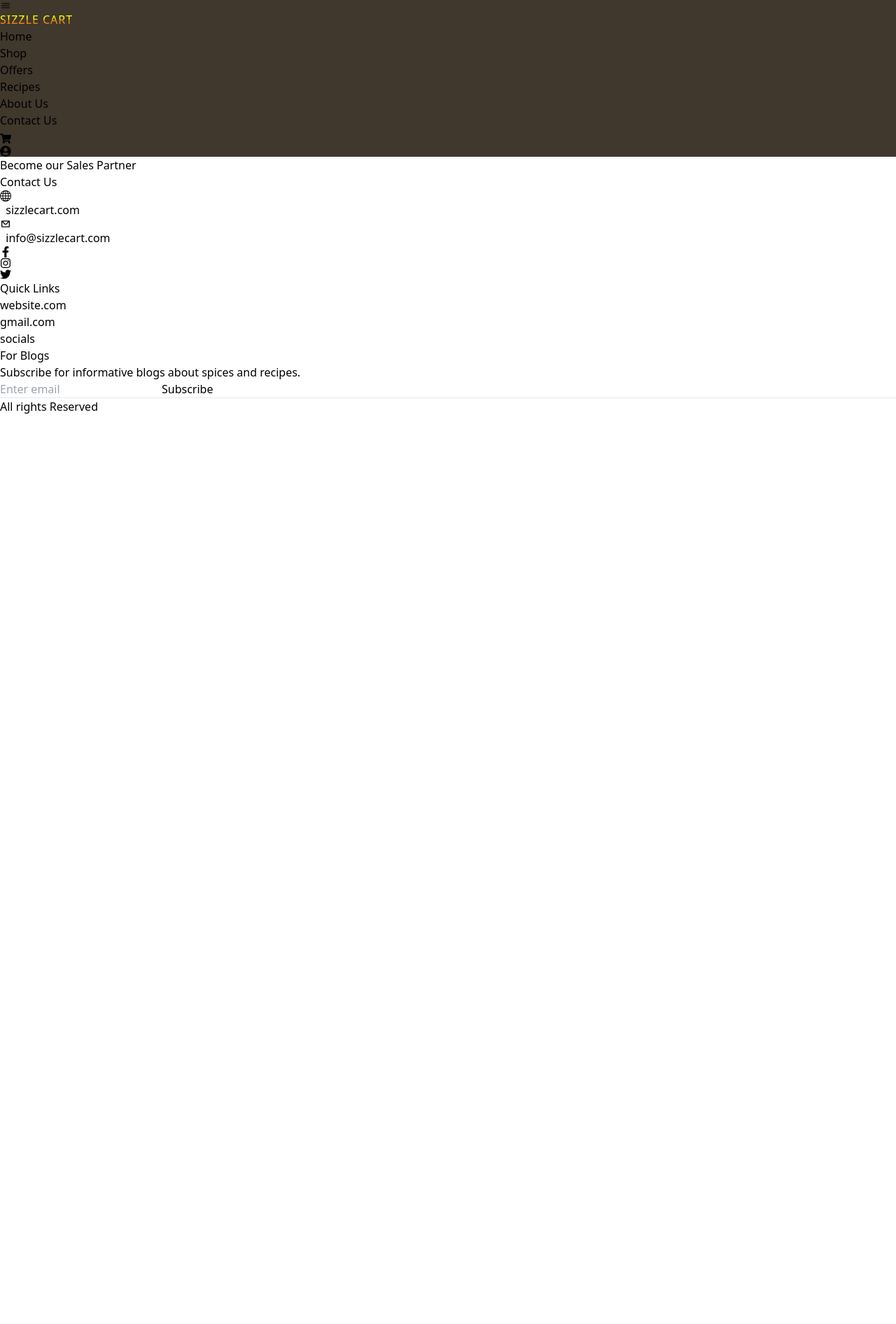
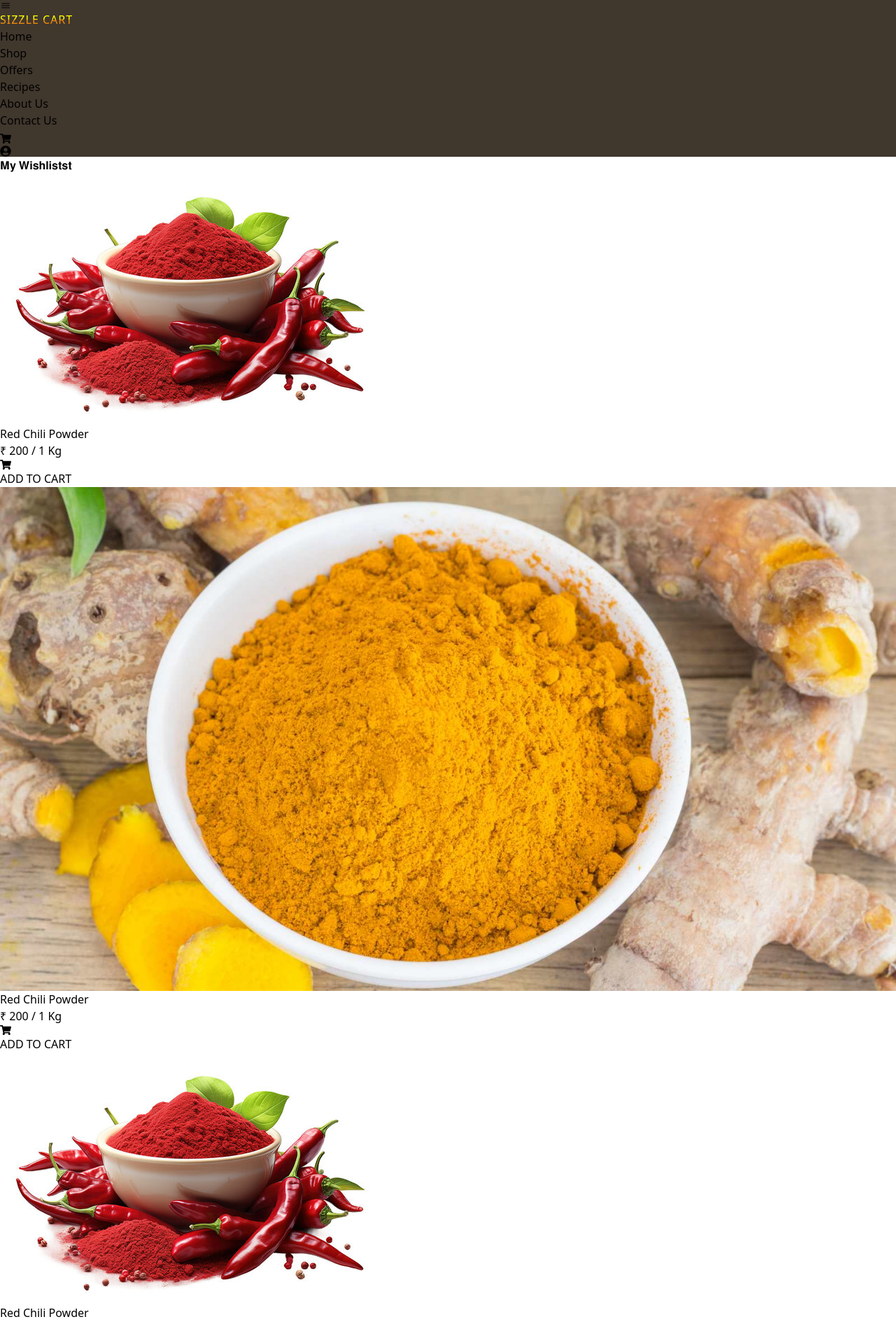
Before and after one commit to shyamkrsh/sizzlecart, a React (Vite) app in the folder frontend/: page /wishlistPage in a window 1280 px wide. Before the commit this address had no page. Shown: the top 1892 px of the page at 70% size. Before the commit the page ends 800 px from the top, so only its background shows below. Built offline with nearby package versions, Linux system fonts and the light colour scheme.

Commit message:
wishlist added

```diff
--- a/frontend/src/App.jsx
+++ b/frontend/src/App.jsx
@@ -5,6 +5,7 @@ import Footer from './Component/Footer'
 import Navbar from './Component/Navbar'
 import CartPage from './Component/Cart/CartPage'
 import ProfilePage from './Component/Profile/ProfilePage'
+import WishlistPage from './Component/Wishlist/WishlistPage'
 
 
 
@@ -20,6 +21,7 @@ function App() {
         <Routes>
           <Route path='/' element={<HomePage />}></Route>
           <Route path='/cartPage' element={<CartPage />}></Route>
+          <Route path='/wishlistPage' element={<WishlistPage />}></Route>
           <Route path='/profilePage' element={<ProfilePage/>}></Route>
         </Routes>
         <Footer/>
--- a/frontend/src/Component/Navbar.jsx
+++ b/frontend/src/Component/Navbar.jsx
@@ -79,7 +79,7 @@ function Navbar() {
                 <li className='px-3 py-2 text-xl '><Link to={"/"} className='flex items-center gap-4 px-3 '><MdBorderColor className='text-slate-600' /> My Orders</Link></li>
                 <li className='px-3 py-2 text-xl '><Link to={"/"} className='flex items-center gap-4 px-3 '><BiSolidCoupon className='text-slate-600' /> Coupons</Link></li>
                 <li className='px-3 py-2 text-xl '><Link to={"/cartPage"} className='flex items-center gap-4 px-3 '><FaCartArrowDown className='text-slate-600' /> My Cart</Link></li>
-                <li className='px-3 py-2 text-xl '><Link to={"/"} className='flex items-center gap-4 px-3 '><FaHeart className='text-slate-600' /> Wishlist</Link></li>
+                <li className='px-3 py-2 text-xl '><Link to={"/wishlistPage"} className='flex items-center gap-4 px-3 '><FaHeart className='text-slate-600' /> Wishlist</Link></li>
                 <li className='px-3 py-2 text-xl '><Link to={"/"} className='flex items-center gap-4 px-3 '><FaBell className='text-slate-600' /> My Notifications</Link></li>
                 <li className='px-3 py-2 text-xl '><Link to={"/"} className='flex items-center gap-4 px-3 '>Help Center</Link></li>
                 <li className='px-3 py-2 text-xl '><Link to={"/"} className='flex items-center gap-4 px-3 '>Choose Language</Link></li>
--- /dev/null
+++ b/frontend/src/Component/Wishlist/WishlistPage.jsx
@@ -0,0 +1,19 @@
+import React from 'react';
+import Product from '../Home/Product';
+
+
+function WishlistPage() {
+    return (
+        <div className='mt-5'>
+            <h1 className='text-3xl md:text-4xl text-center'>𝐌𝐲 𝐖𝐢𝐬𝐡𝐥𝐢𝐬𝐭𝐬𝐭</h1>
+            <div className='card-container px-[5%] md:px-[10%] grid sm:grid-cols-1 md:grid-cols-3 lg:grid-cols-4 gap-5 mt-12 place-content-center'>
+                <Product image={"src/assets/img1.jpg"} title={"Red Chili Powder"} price={200} offers={"20% off"} weight={1} deliveryBy={"Delivery by Sat Dec 28 | ₹40Free"}/>
+                <Product image={"src/assets/img2.jpg"} title={"Red Chili Powder"} price={200} offers={"20% off"} weight={1} deliveryBy={"Delivery by Sat Dec 28 | ₹40Free"}/>
+                <Product image={"src/assets/img1.jpg"} title={"Red Chili Powder"} price={200} offers={"20% off"} weight={1} deliveryBy={"Delivery by Sat Dec 28 | ₹40Free"}/>
+                <Product image={"src/assets/img2.jpg"} title={"Red Chili Powder"} price={200} offers={"20% off"} weight={1} deliveryBy={"Delivery by Sat Dec 28 | ₹40Free"}/>
+            </div>
+        </div>
+    )
+}
+
+export default WishlistPage
```
